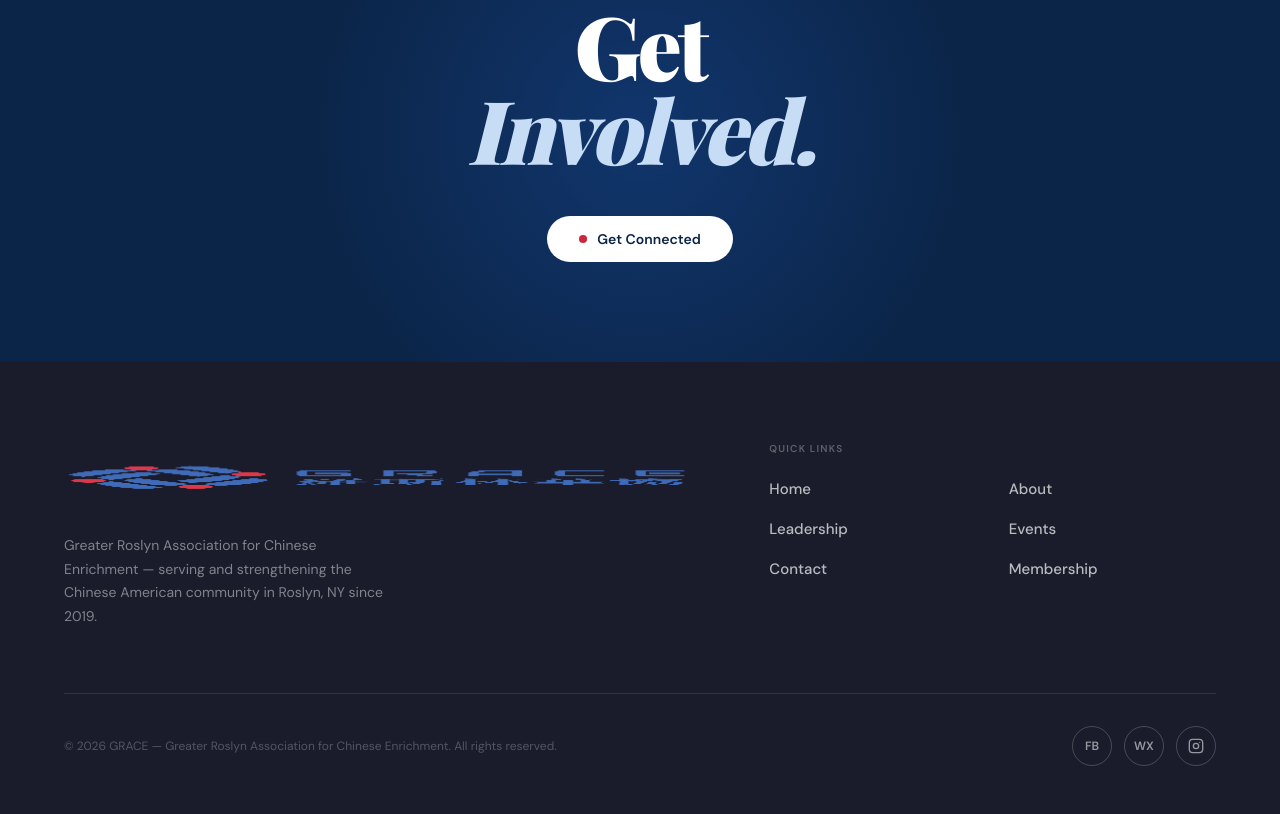
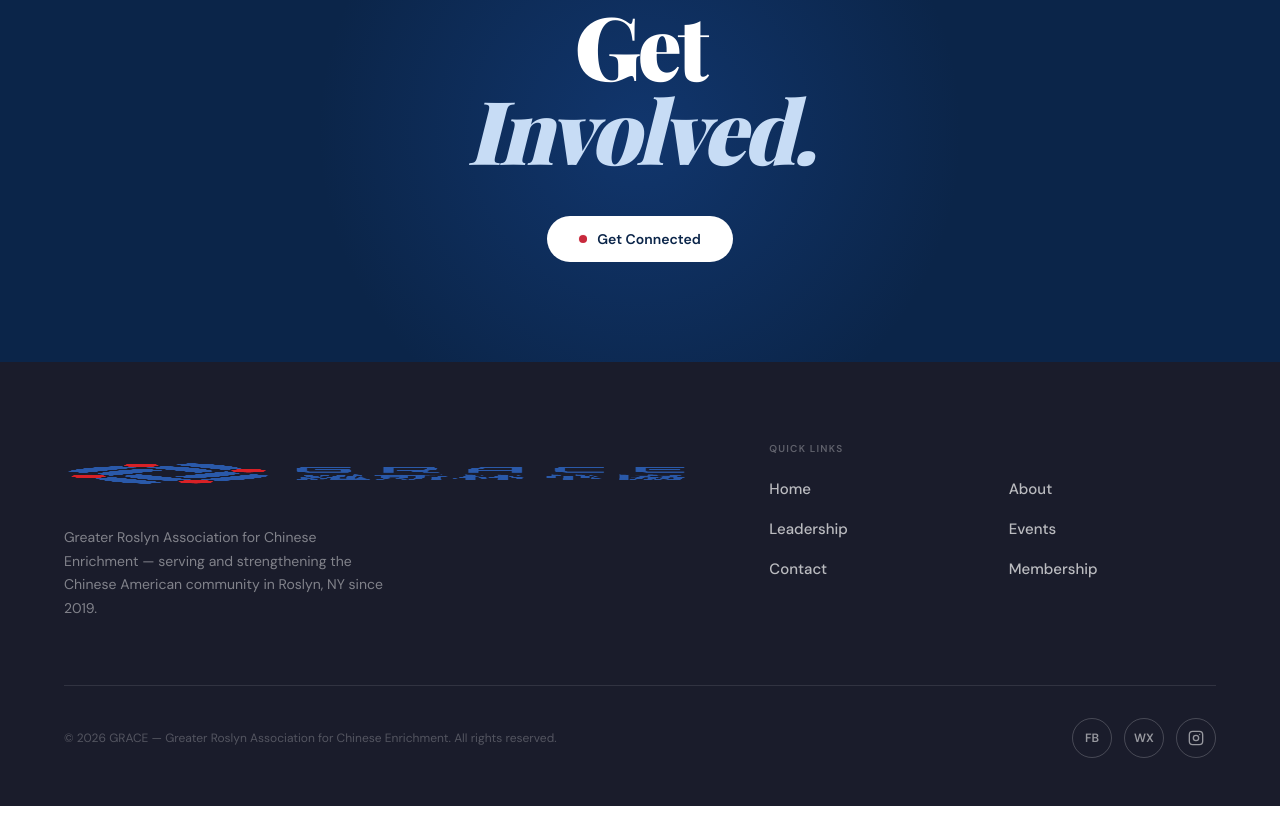
Before and after one commit to jwlew915-sys/GRACE, a website: page index.html in a window 1280 px wide. Shown: the part 3260-4074 px from the top of the page. Drawn offline with nearby package versions, Linux system fonts and the light colour scheme; a web font is replaced by a local one.

Commit message:
Fix footer logo distortion by removing mix-blend-mode

```diff
--- a/index.html
+++ b/index.html
@@ -843,7 +843,7 @@
     <div class="footer-inner">
       <div class="footer-top">
         <div class="footer-brand">
-          <img src="brand_assets/logo.png" alt="GRACE 羅斯林華協" style="height:72px;width:auto;display:block;mix-blend-mode:screen;" />
+          <img src="brand_assets/logo.png" alt="GRACE 羅斯林華協" style="height:64px;width:auto;display:block;" />
           <p class="footer-tagline">Greater Roslyn Association for Chinese Enrichment — serving and strengthening the Chinese American community in Roslyn, NY since 2019.</p>
         </div>
         <div class="footer-nav">
```
